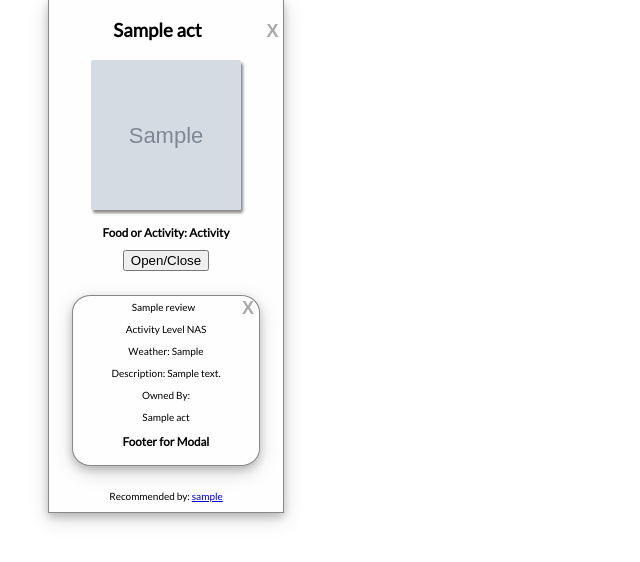
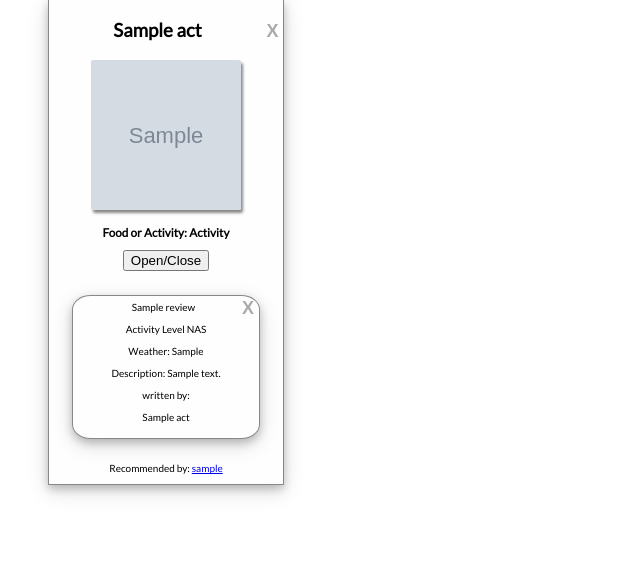
Before and after one commit to Jihunp/django-recommend, a Django app: page /activities in a window 1280 px wide. Shown: the part 249-811 px from the top of the page, without its empty margins (0-640 px from the left). After the commit the page ends 745 px from the top, so only its background shows below. Run offline with Django 4.2, Linux system fonts and the light colour scheme; tables that the repository leaves empty hold one stand-in row (values such as "Sample post"); grey boxes marked "Sample" are stand-in pictures.

Commit message:
changed wrong text

```diff
--- a/main_app/templates/actlist.html
+++ b/main_app/templates/actlist.html
@@ -61,14 +61,11 @@ Recommendations List
                                         <p>Activity Level {{ review.active }}</p>
                                         <p>Weather: {{ review.weather }}</p>
                                         <p>Description: {{ review.description }}</p>
-                                        <p>Owned By:</p>
+                                        <p>written by:</p>
                                             <p>{{act.name}}</p>
                                         {% empty %}
                                             <p>Nobody has this review</p>
                                         {% endfor %}
-                                    </div>
-                                    <div class="modal-footer-2">
-                                        <h3>Footer for Modal</h3>
                                     </div>
                                 </div>
                             </div>
```
